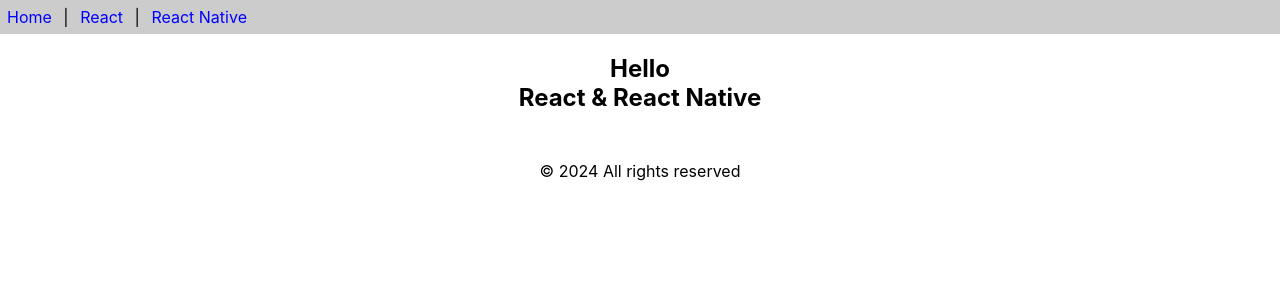
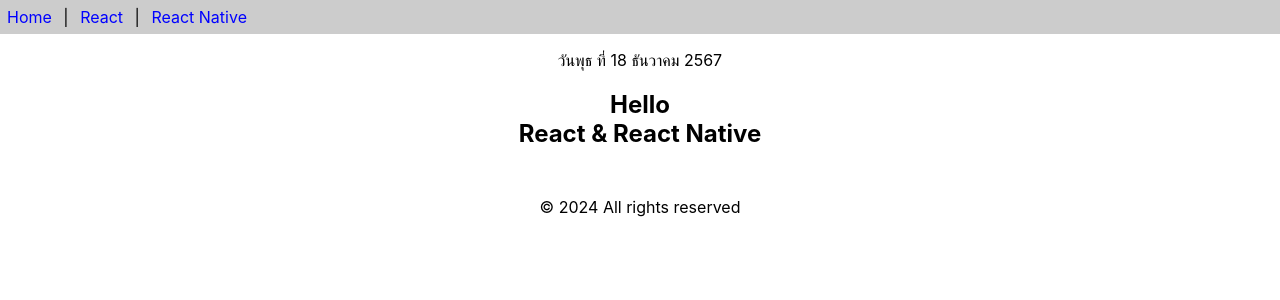
Before and after one commit to aloloal123/app1, a React (Create React App) app: page / in a window 1280 px wide. Shown: the top 300 px of the page. Built offline with nearby package versions, Linux system fonts and the light colour scheme.

Commit message:
add class-components.js file
add class-components.js file

```diff
--- a/src/App.js
+++ b/src/App.js
@@ -1,9 +1,16 @@
 import React from 'react'
 import { Content, Footer, Header } from './func-components';
+import Calendar from './class-components';
 
 function App() {
  return(
-    [<Header/>,<Content/>,<Footer/>]
+   <>
+   <Header/>
+   <p><center><Calendar/></center></p>
+   <Content/>
+   <Footer/>
+   </>
+
  )
 }
 
--- a/src/class-components.js
+++ b/src/class-components.js
@@ -1,20 +1,21 @@
-import React, {Component} from 'react'
+import React, { Component } from 'react';
 
 export default class Calendar extends Component {
     getDate() {
         const dayNames = ['อาทิตย์', 'จันทร์', 'อังคาร', 'พุธ', 'พฤหัสบดี', 'ศุกร์',
-                            'เสาร์']
+                            'เสาร์'];
         const monthNames = ['มกราคม', 'กุมภาพันธ์', 'มีนาคม', 'เมษายน',
-                            'พฤษภาคม', 'มิถุนายน', 'กรกฎาคม', 'สิงหาคม', 'กันยนยน', 'ตุลาคม',
-                            'พฤศจิกายน', 'ธันวาคม']
-        const date = new Date()
-        const weekDay = dayNames[date.getDay()]
-        const day = date.getDate()
-        const month = monthNames[date.getMonth()]
-        const year = date.getFullYear() + 543
-        return `วัน${dayNames} ที่ ${day} ${month} ${year}`
-            }
+                            'พฤษภาคม', 'มิถุนายน', 'กรกฎาคม', 'สิงหาคม', 'กันยายน', 'ตุลาคม',
+                            'พฤศจิกายน', 'ธันวาคม'];
+        const date = new Date();
+        const weekDay = dayNames[date.getDay()];
+        const day = date.getDate();
+        const month = monthNames[date.getMonth()];
+        const year = date.getFullYear() + 543;
+        return `วัน${weekDay} ที่ ${day} ${month} ${year}`;
+    }
+
     render() {
-        return <div>{getDate}</div>
-            }
+        return <div>{this.getDate()}</div>;
+    }
 }
```
